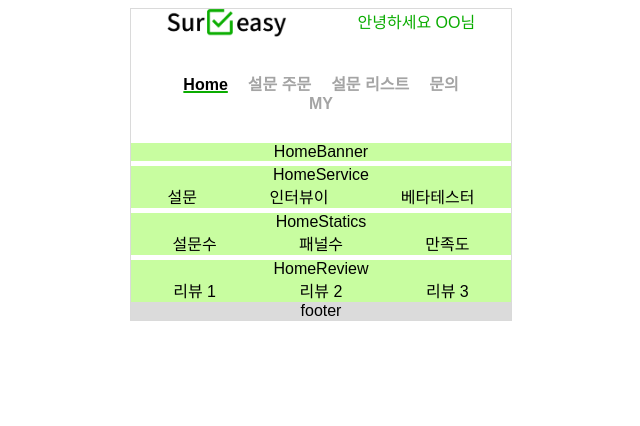
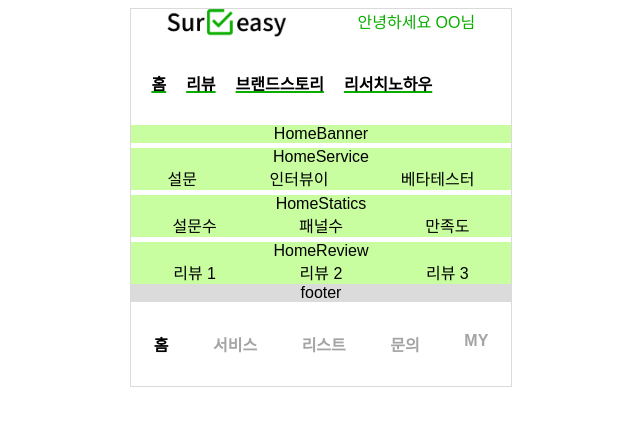
Before and after one commit to surveasy2019/surveasy-web-renewal, a Vue app: page / in a window 1280 px wide. Shown: the top 426 px of the page, without its empty margins (319-959 px from the left). Built offline with nearby package versions, Linux system fonts and the light colour scheme; no server answers.

Commit message:
feat : add menubar bottom

```diff
--- a/src/App.vue
+++ b/src/App.vue
@@ -2,9 +2,10 @@
 <div id="app">
   <div class="main-container">
     <HeaderVue />
-    <NavBarVue />
     <router-view/>
     <FooterVue />
+    <span class="bottom-bar-container"><BottomBarVue/></span>
+
   </div>
 </div>
 </template>
@@ -17,13 +18,15 @@ import firebaseConfig from "./config/firebaseConfig"
 import NavBarVue from './components/NavBar.vue'
 import FooterVue from './components/Footer.vue'
 import HeaderVue from './components/Header.vue'
+import BottomBarVue from './components/BottomBar.vue'
 
 export default {
   name: 'App',
   components: {
     HeaderVue,
     NavBarVue,
-    FooterVue
+    FooterVue,
+    BottomBarVue
   },
 
   data() {
@@ -51,4 +54,8 @@ export default {
   margin: auto;
   border: solid 1px #dadada;
 }
+
+.main-container .bottom-bar-container {
+    z-index: 9999;
+}
 </style>
--- /dev/null
+++ b/src/components/BottomBar.vue
@@ -0,0 +1,39 @@
+<template>
+    <div class="bottom-bar-container">
+        <router-link to="/">홈</router-link>
+        <router-link to="/service">서비스</router-link>
+        <router-link to="/list">리스트</router-link>
+        <router-link to="/contact">문의</router-link>
+        <router-link to="/mypage">MY</router-link>
+    </div>
+</template>
+
+
+<script>
+export default {
+    name: 'BottomBar'
+}
+</script>
+
+
+<style>
+
+.bottom-bar-container a {
+    font-weight: bold;
+    color: #a4a4a4;
+    text-decoration: none;
+    margin: 10px;
+}
+
+.bottom-bar-container a.router-link-exact-active {
+    color: #000000;
+}
+
+.bottom-bar-container {
+    display: flex;
+    padding-top: 10px;
+    padding-bottom: 10px;
+    flex-direction: row;
+    width: 100%;
+    justify-content: space-around;
+}</style>
--- a/src/components/Header.vue
+++ b/src/components/Header.vue
@@ -19,7 +19,7 @@
 
 <script>
 export default {
-  name: 'Header'
+  name: 'HeaderContainer'
 }
 </script>
 
--- /dev/null
+++ b/src/components/Home/HomeNavBar.vue
@@ -0,0 +1,45 @@
+<template>
+    <div class="navbar-container">
+        <nav>
+            <!-- view 안의 view? -->
+            <router-link to="/">홈</router-link>
+            <router-link to="/">리뷰</router-link>
+            <router-link to="/">브랜드스토리</router-link>
+            <router-link to="/">리서치노하우</router-link>
+        </nav>
+    </div>
+</template>
+
+
+<script>
+export default {
+    name: 'HomeNavBar'
+}
+</script>
+
+
+<style>
+nav {
+    padding-top: 30px;
+    padding-bottom: 30px;
+    padding-left: 10px;
+}
+
+nav a {
+    font-weight: bold;
+    color: #a4a4a4;
+    text-decoration: none;
+    margin: 10px;
+}
+
+nav a.router-link-exact-active {
+    color: #000000;
+    text-decoration: underline #0AAC00 2px;
+}
+
+.navbar-container {
+    display: flex;
+    flex-direction: row;
+    width: 100%;
+    justify-content: left;
+}</style>
--- a/src/components/NavBar.vue
+++ b/src/components/NavBar.vue
@@ -1,9 +1,9 @@
 <template>
   <div class="navbar-container">
     <nav>
-      <router-link to="/">Home</router-link>
-      <router-link to="/service">설문 주문</router-link>
-      <router-link to="/list">설문 리스트</router-link>
+      <router-link to="/">홈</router-link>
+      <router-link to="/service">서비스</router-link>
+      <router-link to="/list">리스트</router-link>
       <router-link to="/contact">문의</router-link>
       <router-link to="/mypage">MY</router-link>
     </nav>
@@ -20,7 +20,9 @@ export default {
 
 <style>
 nav {
-  padding: 30px;
+  padding-top: 30px;
+  padding-bottom: 30px;
+  padding-left: 10px;
 }
 nav a {
   font-weight: bold;
@@ -36,6 +38,6 @@ nav a.router-link-exact-active {
   display: flex;
   flex-direction: row;
   width: 100%;
-  justify-content: space-around;
+  justify-content: left;
 }
 </style>
--- a/src/views/Contact/Contact.vue
+++ b/src/views/Contact/Contact.vue
@@ -10,7 +10,7 @@ import ContactFAQVue from '@/components/Contact/ContactFAQ.vue'
 import ContactChannelVue from '@/components/Contact/ContactChannel.vue'
 
 export default {
-  name: 'Contact',
+  name: 'ContactContainer',
   components: {
     ContactFAQVue,
     ContactChannelVue
--- a/src/views/Home/Home.vue
+++ b/src/views/Home/Home.vue
@@ -1,5 +1,6 @@
 <template>
   <div class="home-container">
+    <HomeNavBar />
     <HomeBannerVue />
     <HomeServiceVue />
     <HomeStaticsVue />
@@ -8,14 +9,16 @@
 </template>
 
 <script>
+import HomeNavBar from '@/components/Home/HomeNavBar.vue'
 import HomeBannerVue from '@/components/Home/HomeBanner.vue'
 import HomeServiceVue from '@/components/Home/HomeService.vue'
 import HomeStaticsVue from '@/components/Home/HomeStatics.vue'
 import HomeReviewVue from '@/components/Home/HomeReview.vue'
 
 export default {
-  name: 'Home',
+  name: 'MainHome',
   components: {
+    HomeNavBar,
     HomeBannerVue,
     HomeServiceVue,
     HomeStaticsVue,
```
